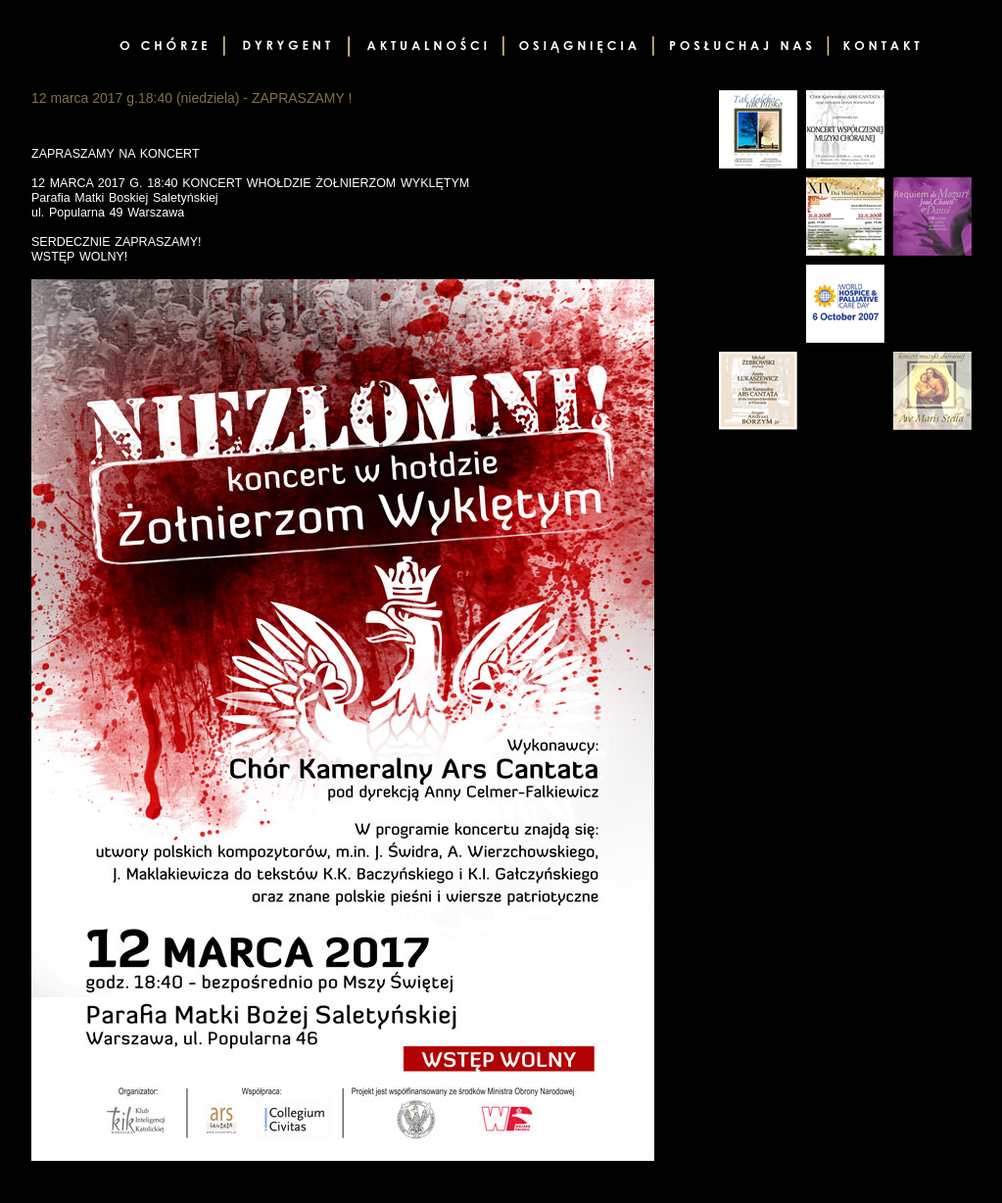
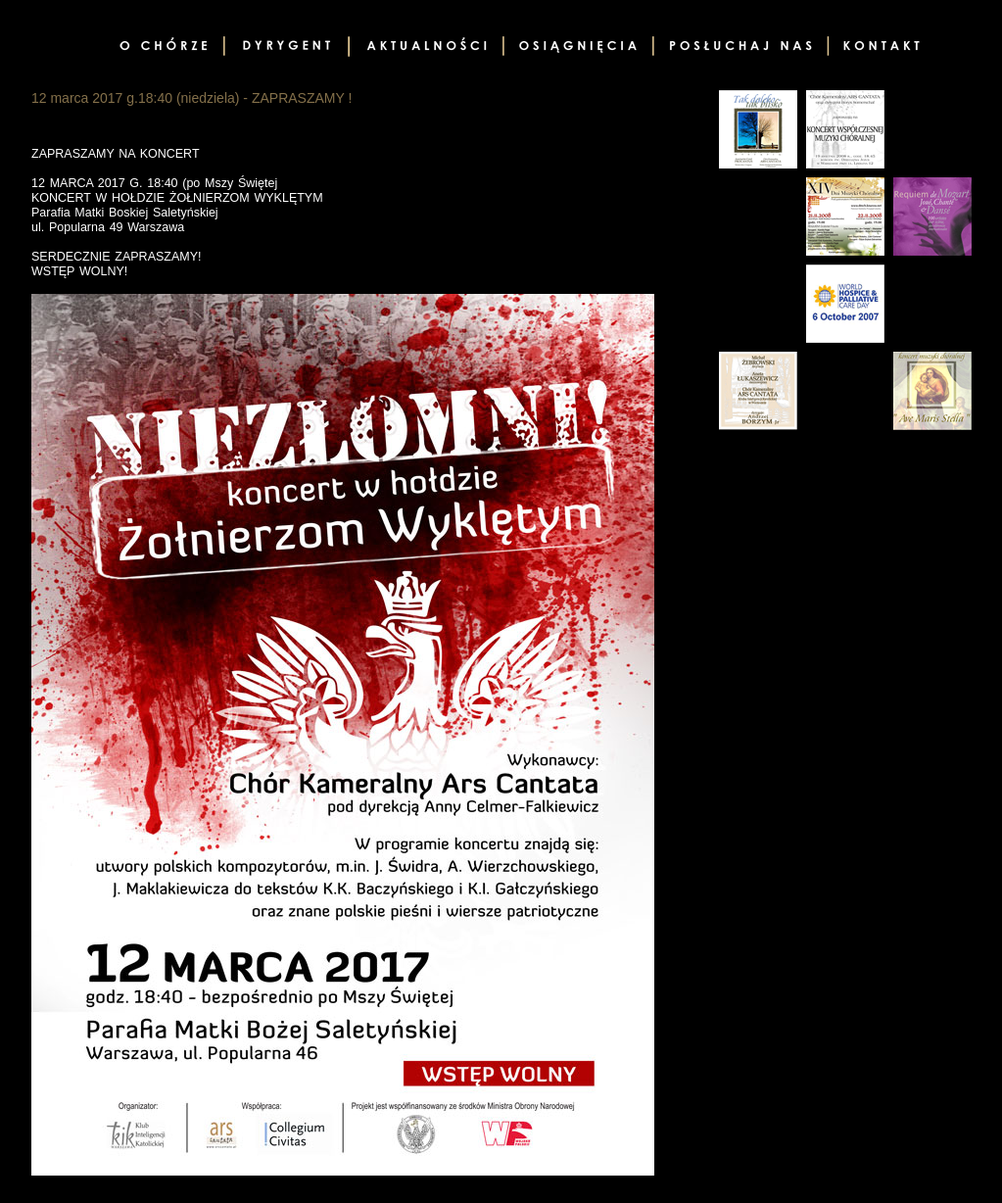
Before and after one commit to ars-cantata/ars-cantata.github.io, a Jekyll site: the page built from _posts/2017-03-04-wykleci.md, in a window 1280 px wide, cut to the strip 0-1228 px from the top of the page. Shown: the whole strip at 98% size, without its empty margins (123-1146 px from the left). Built offline with Jekyll 4.4.1, drawn with Linux system fonts in a browser that asks for light colours.

Commit message:
poprawki

```diff
--- a/_posts/2017-03-04-wykleci.md
+++ b/_posts/2017-03-04-wykleci.md
@@ -9,7 +9,10 @@ language: pl
 ZAPRASZAMY NA KONCERT
 <br>
 <br>
-12 MARCA 2017 G. 18:40 KONCERT WHOŁDZIE ŻOŁNIERZOM WYKLĘTYM<br>
+12 MARCA 2017 G. 18:40 (po Mszy Świętej
+<br>
+KONCERT W HOŁDZIE ŻOŁNIERZOM WYKLĘTYM
+<br>
 Parafia Matki Boskiej Saletyńskiej<br>
 ul. Popularna 49 Warszawa
 <br>
```
